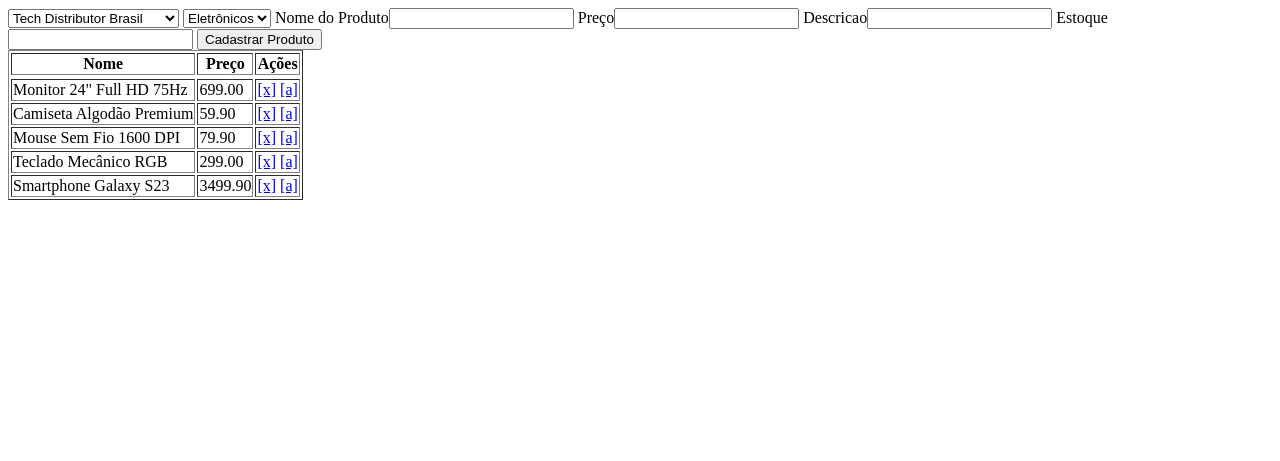
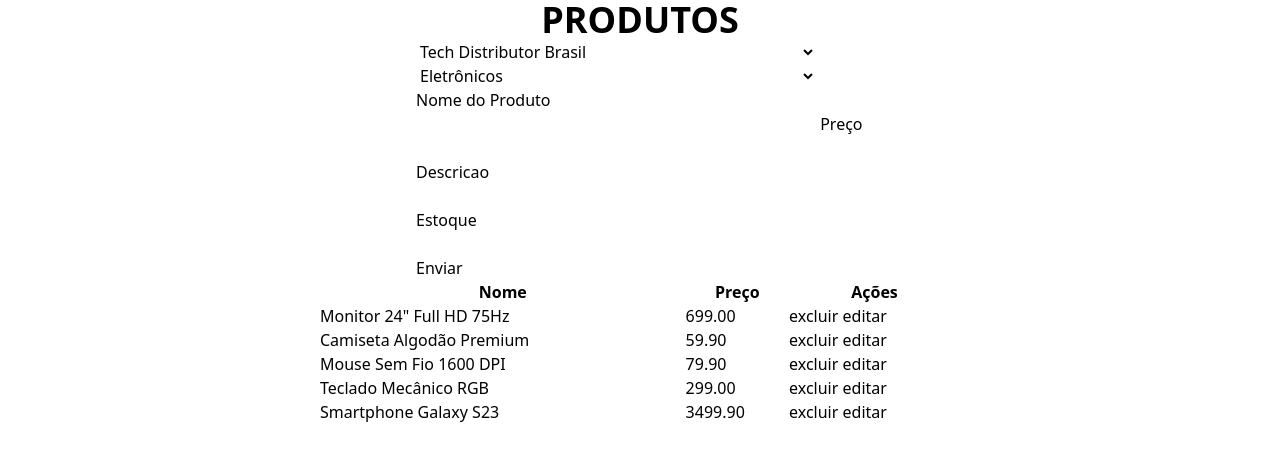
Before and after one commit to Mavinyx/Loja, a PHP site: page /crud/produto.php in a window 1280 px wide. Shown: the top 461 px of the page. Run offline with PHP 8.4, Linux system fonts and the light colour scheme; data comes from the database, SQL or seed files in the repository; some libraries are stand-ins or nearby versions.

Commit message:
feat: teste de formatação com daisyui no formulario crud/produto.php

```diff
--- a/crud/produto.php
+++ b/crud/produto.php
@@ -5,15 +5,21 @@ $campoId = "id_prod";
 require_once __DIR__ . "/../includes/cabecalho.php";
 ?>
 <!DOCTYPE html>
-<html lang="en">
+<html lang="en" data-theme="retro">
 <head>
     <meta charset="UTF-8">
     <meta name="viewport" content="width=device-width, initial-scale=1.0">
     <title>Produtos</title>
+    <link href="https://cdn.jsdelivr.net/npm/daisyui@5" rel="stylesheet" type="text/css" />
+    <link href="https://cdn.jsdelivr.net/npm/daisyui@5/themes.css" rel="stylesheet" type="text/css" />
+    <script src="https://cdn.jsdelivr.net/npm/@tailwindcss/browser@4"></script>
 </head>
 <body>
-    <form action="../actions/salvar.php"  method="post">
-        <input type="hidden" name="acao" value="<?= $acao ?>">
+    <h1 class="font-title text-4xl font-bold text-center">PRODUTOS</h1>
+
+    <form action="../actions/salvar.php" method="post" class="max-w-md mx-auto">
+    <div class="card-body">
+        <input  type="hidden" name="acao" value="<?= $acao ?>">
 
         <input type="hidden" name="formulario" value="<?= $tabela ?>">
 
@@ -21,28 +27,29 @@ require_once __DIR__ . "/../includes/cabecalho.php";
         <input type="hidden" name="<?= $campoId ?>" value="<?= $registro[$campoId] ?>">
         <?php endif; ?>
 
-        <select name="id_forn" id="id_forn"  value="<?= $registro['id_forn'] ?? '' ?>" >
+        <select class="select w-100" name="id_forn" id="id_forn"  value="<?= $registro['id_forn'] ?? '' ?>" >
         <?php
             foreach($pdo->query("SELECT id_forn, nome_forn FROM fornecedor") as $row){
                 echo "<option value='" . $row['id_forn'] . "'>" . $row['nome_forn'] . "</option>";
             }
          ?>
         </select>
-        <select name="id_cat" id="id_cat" value="<?= $registro['id_cat'] ?? '' ?>">
+        <select class="select w-100" name="id_cat" id="id_cat" value="<?= $registro['id_cat'] ?? '' ?>">
         <?php
             foreach($pdo->query("SELECT id_cat, nome_cat FROM categoria") as $row){
                 echo "<option value='" . $row['id_cat'] . "'>" . $row['nome_cat'] . "</option>";
             }
          ?>
         </select>
-        <label for="nome_prod">Nome do Produto<input type="text" name="nome_prod" value="<?= $registro['nome_prod'] ?? '' ?>"></label>
-        <label for="preco">Preço<input type="number" step="0.01" min="0" name="preco" value="<?= $registro['preco'] ?? '' ?>"></label>
-        <label for="descricao">Descricao<input type="text" name="descricao" value="<?= $registro['descricao'] ?? '' ?>"></label>
-        <label for='estoque'>Estoque<input type="number" min="0" name='estoque' value="<?= $registro['estoque'] ?? '' ?>"></label>
-        <button type='submit'>Cadastrar Produto</button>
+        <label for="nome_prod" class="label">Nome do Produto</label><input class="input w-100" type="text" name="nome_prod" value="<?= $registro['nome_prod'] ?? '' ?>">
+        <label for="preco" class="label">Preço</label><input type="number" class="input w-100" step="0.01" min="0" name="preco" value="<?= $registro['preco'] ?? '' ?>">
+        <label for="descricao" class="label">Descricao</label><input type="text" class="input w-100" name="descricao" value="<?= $registro['descricao'] ?? '' ?>">
+        <label for='estoque' class="label">Estoque</label><input type="number" class="input w-100" min="0" name='estoque' value="<?= $registro['estoque'] ?? '' ?>">
+        <button type='submit' class='btn btn-secondary'>Enviar</button>
 
     </form>
-     <table border>
+        </div>
+     <table class="table w-[50%] mx-auto ">
         <tr>
             <th>Nome</th>
             <th>Preço</th>
@@ -68,8 +75,8 @@ require_once __DIR__ . "/../includes/cabecalho.php";
                     <?= $prod['preco'] ?>
                 </td>
                 <td>
-                    <a href="../actions/deletar.php?formulario=produto&id=<?= $prod['id_prod'] ?>">[x]</a>
-                    <a href="produto.php?id=<?= $prod['id_prod'] ?>">[a]</a>
+                    <a class="btn btn-primary" href="../actions/deletar.php?formulario=produto&id=<?= $prod['id_prod'] ?>">excluir</a>
+                    <a class="btn" href="produto.php?id=<?= $prod['id_prod'] ?>">editar</a>
                 </td>
             </tr>
        <?php
```
